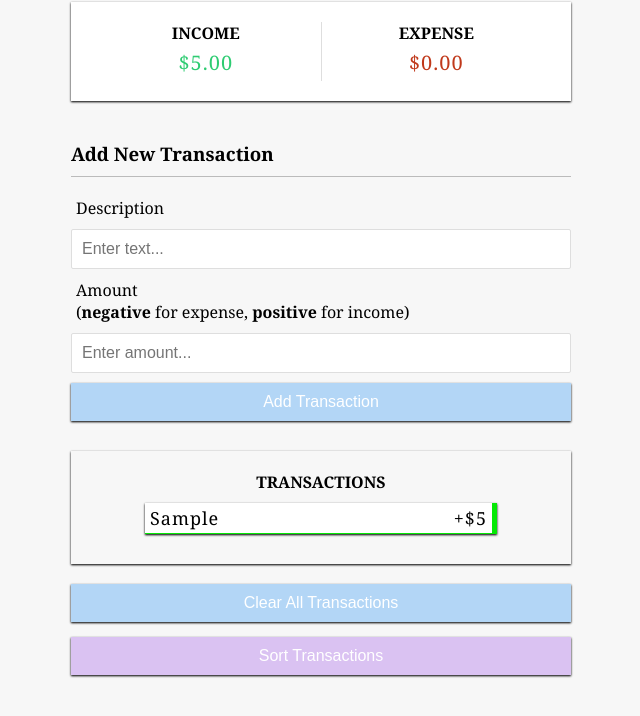
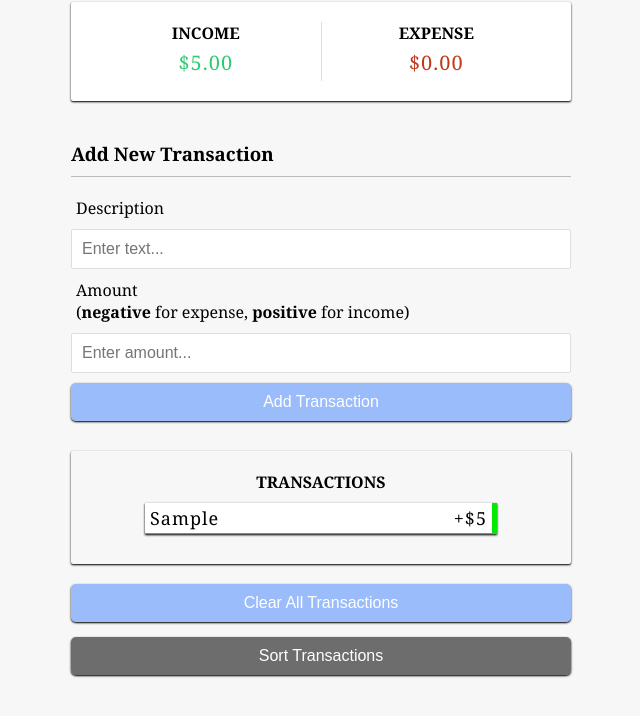
Before and after one commit to jessejamescanada/ExpenseCalcCC, a plain HTML site: page index.html in a window 1280 px wide. Both pictures are taken after typing "Sample", "5" into the empty fields and a click on the button "Add Transaction". Shown: the part 156-872 px from the top of the page, without its empty margins (319-959 px from the left). Drawn offline with Linux system fonts and the light colour scheme.

Commit message:
updated css with animations

```diff
--- a/style.css
+++ b/style.css
@@ -27,6 +27,7 @@ h1{
   margin: 0;
 }
 
+
 .h3NewTrans{
   border-bottom: 1px solid #bbb;
   padding-bottom: 10px;
@@ -45,6 +46,7 @@ h4{
   display: flex;
   justify-content: space-between;
   margin: 20px 0;
+  border-radius: 2px;
 }
 
 .incomeExpenseCont > div{
@@ -61,7 +63,7 @@ h4{
   box-shadow: var(--box-shadow);
   padding: 20px;
   display: flex;
-
+  border-radius: 2px;
   justify-content: space-between;
   margin: 20px 0;
 }
@@ -105,10 +107,11 @@ input[type="text"], input[type="number"] {
 }
 
 .btn{
+  border-radius: 5px;
   cursor: pointer;
-  background-color: #62aef575;
+  background-color: #79a6fbb9;
   box-shadow: var(--box-shadow);
-  color: white;
+  color: rgb(255, 255, 255);
   border: none;
   padding: 10px;
   display: block;
@@ -117,13 +120,40 @@ input[type="text"], input[type="number"] {
   font-size: 16px;
 }
 .btn:hover{
-  background-color: rgba(20, 20, 20, 0.829);
+  background-color: rgba(98, 174, 245, 0.534);
   color: white;
 }
 
-.btn:focus, .delete-btn:focus{
+.btn:focus{
+  outline: 0;
+  position: relative;
+  animation-name: btnClick;
+  animation-duration: .1s;
+  animation-timing-function: ease-in-out;
+}
+
+@keyframes btnClick{
+  0% {left: 0px; top: 0px}
+  50% {left: 3px; top: 3px}
+  100% {left: 0px; top: 0px}
+}
+
+.delete-btn:focus{
   outline: 0;
 }
+
+#clearBTN:hover{
+  background-color: #62aef5bd;
+}
+#sortBTN{
+  margin-top: -15px;
+  background-color: rgba(53, 53, 53, 0.705);
+}
+
+#sortBTN:hover{
+  background-color: rgba(51, 51, 51, 0.616);
+}
+
 
 .list{
 
@@ -209,15 +239,3 @@ input[type=number] {
     margin-top: 0;
   }
 }
-
-#clearBTN:hover{
-  background-color: #62aef5bd;
-}
-#sortBTN{
-  margin-top: -15px;
-  background-color: rgba(137, 43, 226, 0.26);
-}
-
-#sortBTN:hover{
-  background-color: rgba(137, 43, 226, 0.616);
-}
```
